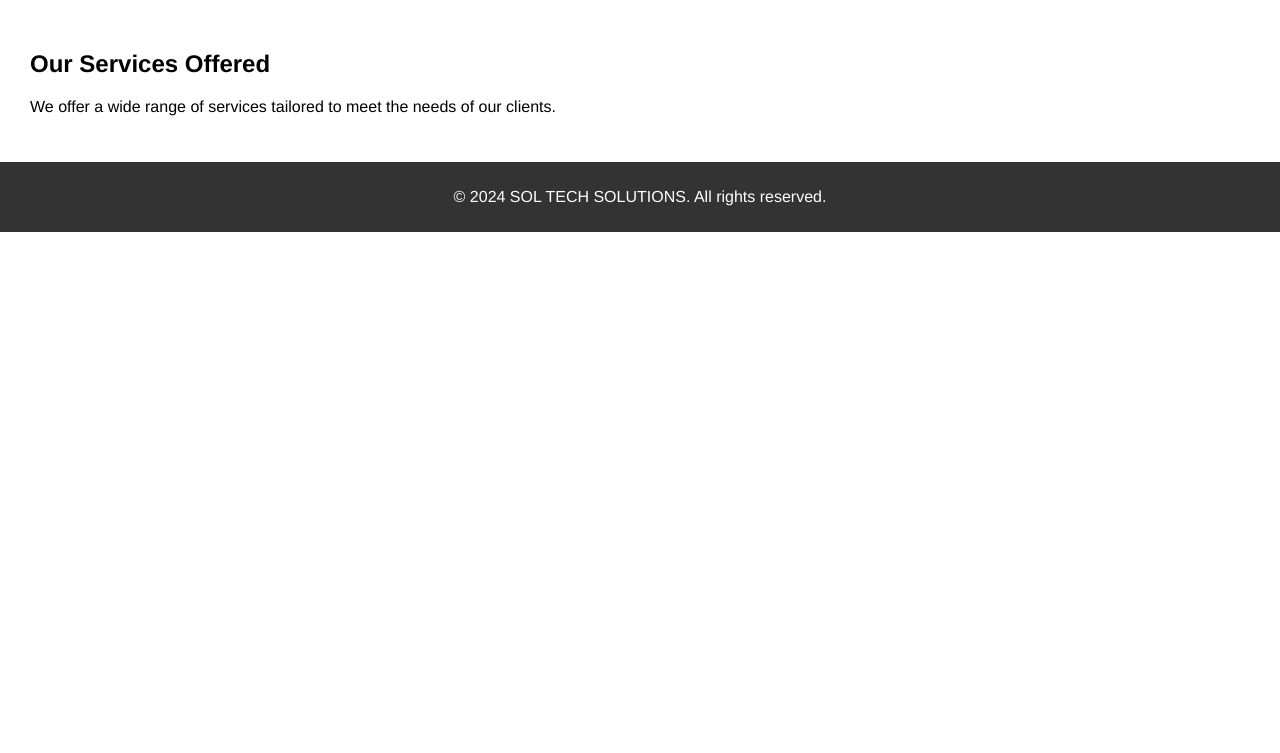
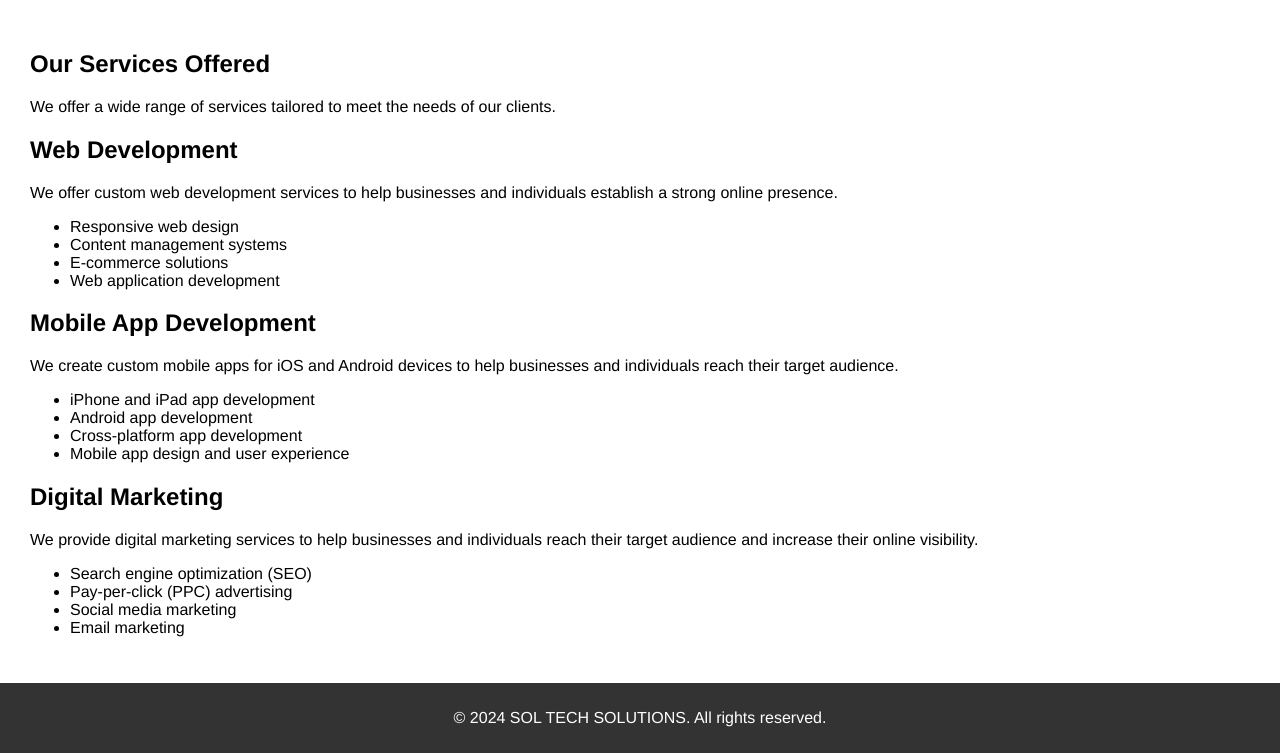
Before and after one commit to sol3896/c_wad, a PHP site: page /services.html in a window 1280 px wide. Shown: the part 242-995 px from the top of the page. Before the commit the page ends 474 px from the top, so only its background shows below. Run offline with PHP 8.4, Linux system fonts and the light colour scheme.

Commit message:
added some servisec in the services.html

```diff
--- a/services.html
+++ b/services.html
@@ -32,6 +32,36 @@
             <h2>Our Services Offered</h2>
             <p>We offer a wide range of services tailored to meet the needs of our clients.</p>
         </section>
+        <section>
+            <h2>Web Development</h2>
+            <p>We offer custom web development services to help businesses and individuals establish a strong online presence.</p>
+            <ul>
+                <li>Responsive web design</li>
+                <li>Content management systems</li>
+                <li>E-commerce solutions</li>
+                <li>Web application development</li>
+            </ul>
+        </section>
+        <section>
+            <h2>Mobile App Development</h2>
+            <p>We create custom mobile apps for iOS and Android devices to help businesses and individuals reach their target audience.</p>
+            <ul>
+                <li>iPhone and iPad app development</li>
+                <li>Android app development</li>
+                <li>Cross-platform app development</li>
+                <li>Mobile app design and user experience</li>
+            </ul>
+        </section>
+        <section>
+            <h2>Digital Marketing</h2>
+            <p>We provide digital marketing services to help businesses and individuals reach their target audience and increase their online visibility.</p>
+            <ul>
+                <li>Search engine optimization (SEO)</li>
+                <li>Pay-per-click (PPC) advertising</li>
+                <li>Social media marketing</li>
+                <li>Email marketing</li>
+            </ul>
+        </section>
     </main>
 
     <footer>
```
Also changed, not shown: styles.css (line endings or trailing spaces).
